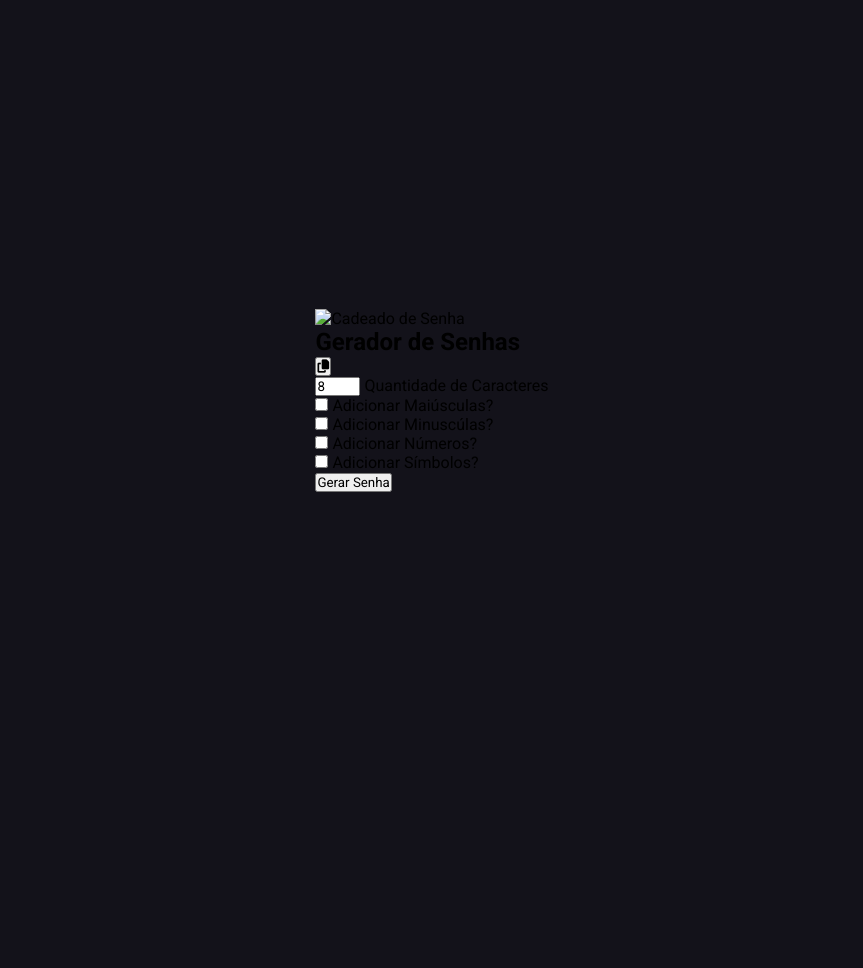
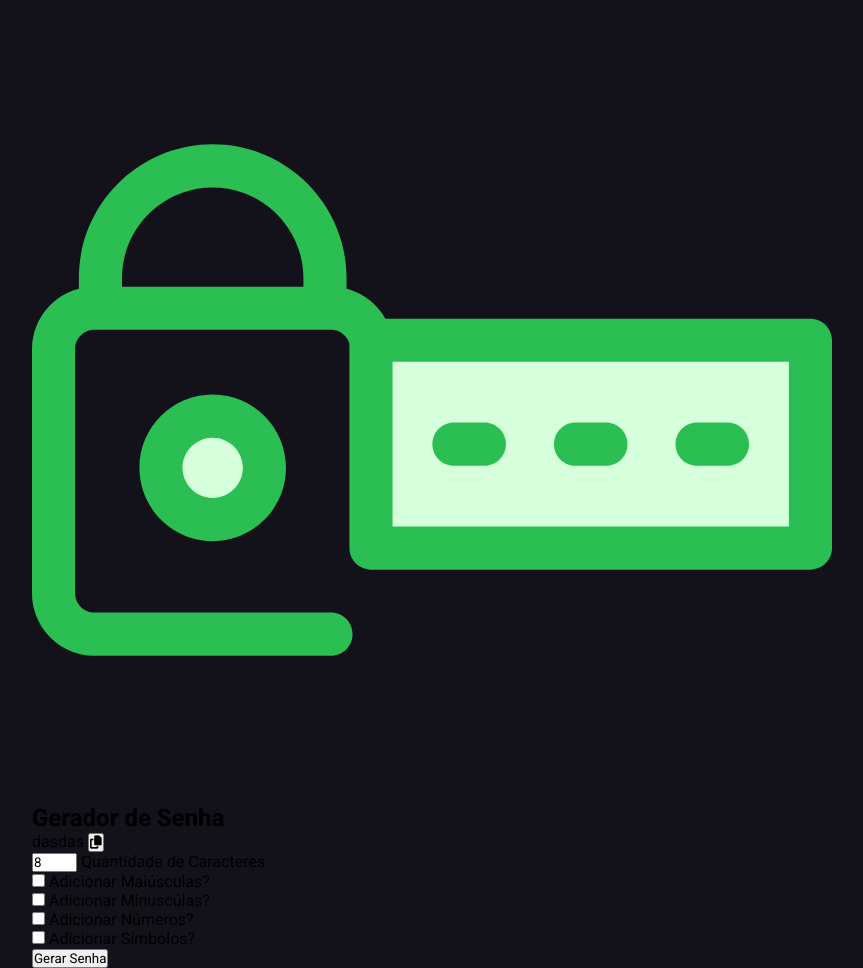
Before and after one commit to remyfonseca/geradorSenha, a plain HTML site: page index.html in a window 1280 px wide. Shown: the whole page, without its empty margins (208-1071 px from the left). Before the commit the page ends 800 px from the top, so only its background shows below. Drawn offline with Linux system fonts and the light colour scheme.

Commit message:
fix: ajustes na organização das divs e items

```diff
--- a/index.html
+++ b/index.html
@@ -8,18 +8,18 @@
     <link rel="stylesheet" href="./styles.css">
 </head>
 <body>
-     <section class="container">
-        <img src="./assets/img/" alt="Cadeado de Senha">
-        <h1>Gerador de Senhas</h1>
+     <section id="container">
+        <img src="./assets/img/senha-icon.svg" id="senha-img" alt="Cadeado de Senha">
+        <h1 id="title">Gerador de Senha</h1>
 
-        <div class="senha-gerada">
-            <span id="password"></span>
+        <div id="senha-gerada">
+            <span id="password">dasdas</span>
             <button id="copia">
                 <i class="fa-solid fa-copy"></i>
             </button>
         </div>
 
-        <div class="senha-items">
+        <div id="senha-items">
             <div class="item">
                 <input type="number" min="1" max="50" value="8" id="qtd-caracteres" name="qtd-caracteres">
                 <label for="qtd-caracteres">Quantidade de Caracteres</label>
@@ -40,8 +40,8 @@
                 <input type="checkbox" id="chk-simbolos" name="chk-simbolos">
                 <label for="chk-simbolos">Adicionar Símbolos?</label>
             </div>
+            <button id="gerar-senha">Gerar Senha</button>
         </div>
-        <button id="gerar-senha">Gerar Senha</button>
     </section>
 
     <script src="./index.js"></script>
```
